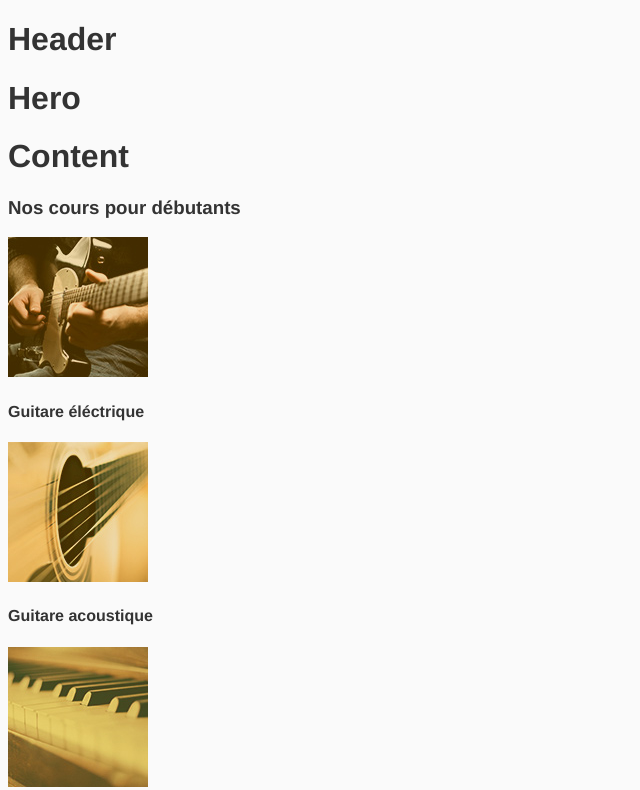
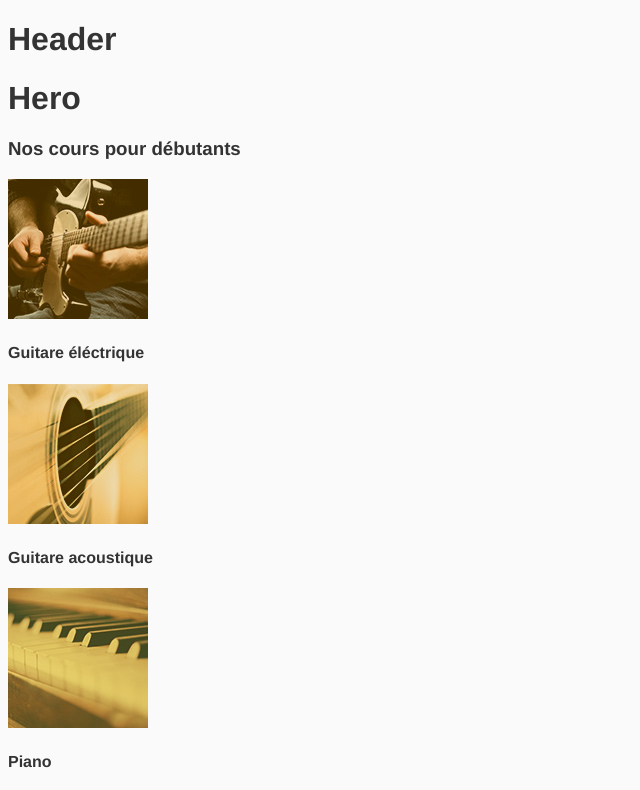
Before and after one commit to rish/music-courses, a website: page app/index.html in a window 1280 px wide. Shown: the top 790 px of the page, without its empty margins (0-640 px from the left). Drawn offline with nearby package versions, Linux system fonts and the light colour scheme; some packages are replaced by stand-ins of ours; files that its build step writes are made by us from their sources.

Commit message:
Remove content title

```diff
--- a/app/templates/content.html
+++ b/app/templates/content.html
@@ -1,4 +1,3 @@
-<h1>Content</h1>
 <div class="level" ng-repeat="level in vm.levels">
   <h3 class="level-title">{{level.title}}</h3>
   <div class="course" ng-repeat="course in level.courses">
```
